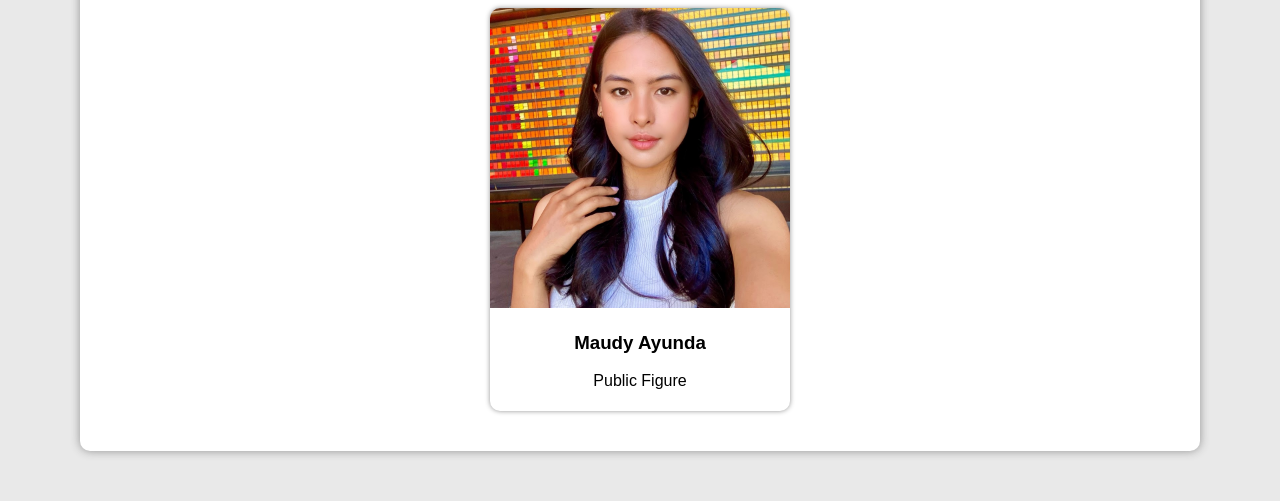
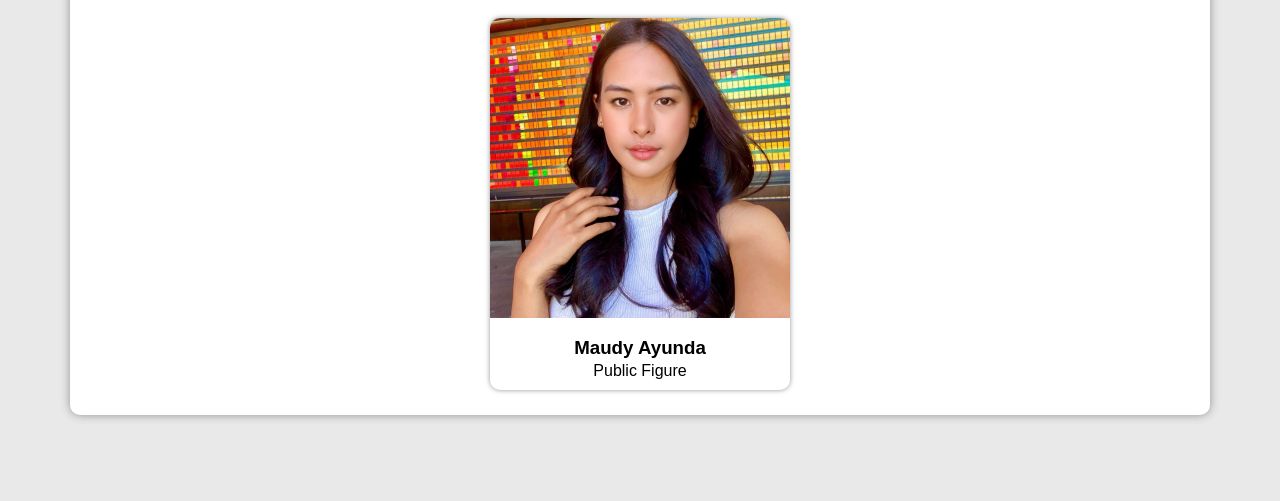
Before and after one commit to irarmdhnty/day1-b40, a plain HTML site: page index.html in a window 1280 px wide. Shown: the part 369-870 px from the top of the page. After the commit the page ends 834 px from the top, so only its background shows below. Drawn offline with Linux system fonts and the light colour scheme.

```diff
--- a/index.html
+++ b/index.html
@@ -9,7 +9,7 @@
             background-color:white;
             box-shadow: 0 0 10px rgb(146, 146, 146);
             margin: 50px auto;
-            padding: 10px;
+            padding: 20px;
             border-radius: 10px
             ">
             <div style="
@@ -46,14 +46,18 @@
                 margin: 30px auto;
                 border-radius: 10px;
                 box-shadow: 0 0 5px rgb(146, 146, 146);
+                background-color: white;
                 text-align:center;
                 ">
                 <img style="
                     width: 100%;
                     border-radius: 10px 10px 0 0;" src="image/maudy.jpg" alt="song mingi">
-                <div style="padding:5px">
+                <div style="
+                    padding:25px;
+                    text-align:center;
+                    margin: -25px;">
                     <h3>Maudy Ayunda</h3>
-                    <p>Public Figure</p>
+                    <p style="margin: -15px;">Public Figure</p>
                 </div>
             </div>
         </div>
```
